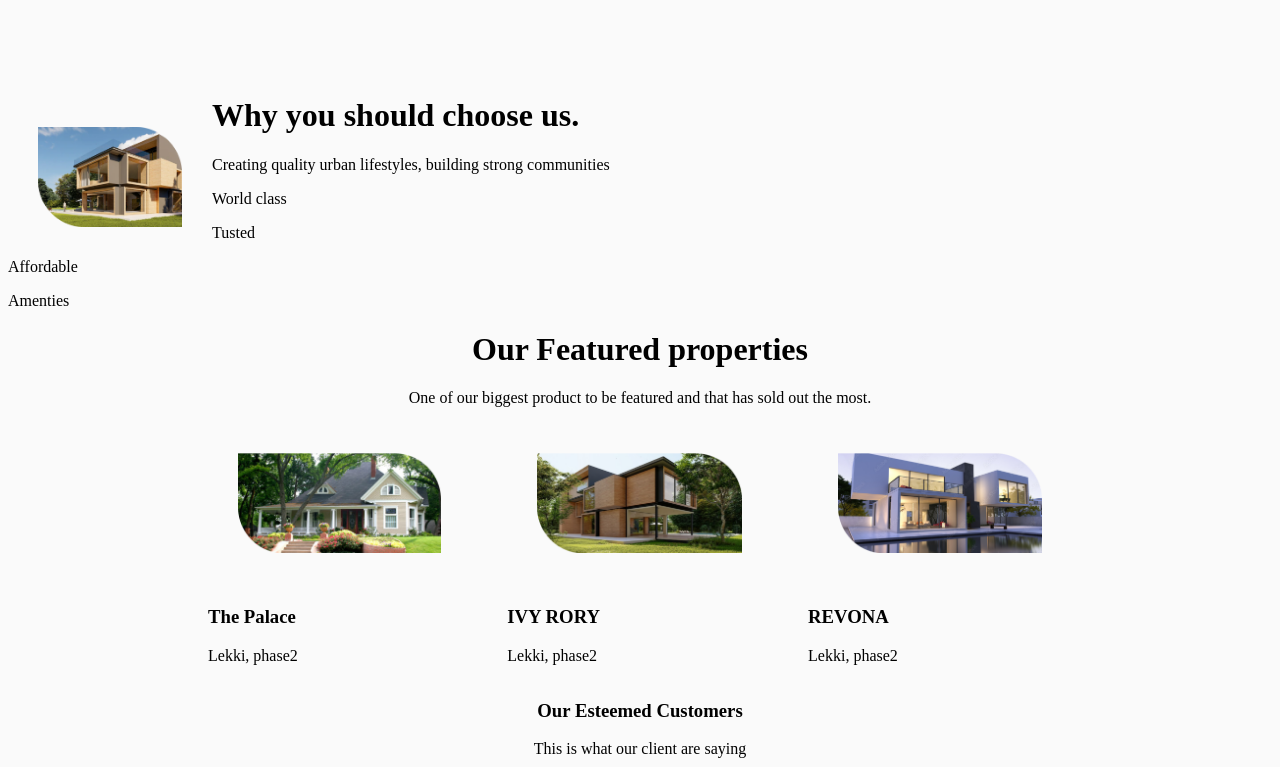
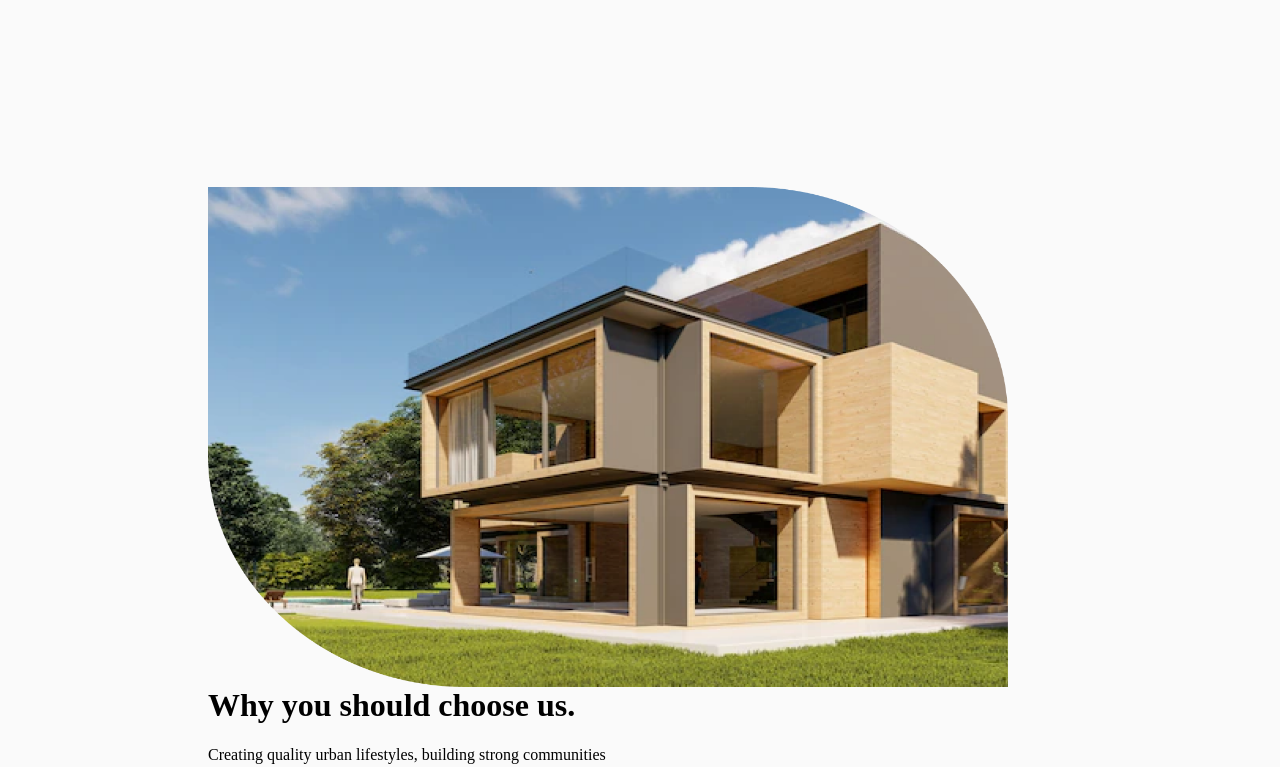
Before and after one commit to Peris-Wambui/Hotel_project, a plain HTML site: page index.html in a window 1280 px wide. Shown: the part 1676-2443 px from the top of the page. Drawn offline with Linux system fonts and the light colour scheme.

Commit message:
style the us section

```diff
--- a/index.html
+++ b/index.html
@@ -23,7 +23,7 @@
         </div>
         <h1 class="log">Vallie's Estate</h1>
     </div>
-    <hr>
+
 
     <div>
         <div class="home">
@@ -80,12 +80,10 @@
         </div>
     </div>
 
-    <div>
+            <div class="us">
                 <img src="./assest/images/image 2.png" alt=" "class="img2">
-            <div class="Us">
                 <h1>Why you should choose us.</h1>
                 <p>Creating quality urban lifestyles, building strong communities</p>
-            </div>
                 <p> World class</p>
                 <p> Tusted</p>
                 <p>Affordable </p>
--- a/style.css
+++ b/style.css
@@ -136,10 +136,19 @@ button
 .img2
 {
     float: left;
-    height: 100px;
-    margin: 30px;
+    height: 500px;
+    width: 800px;
+    margin-right: 100px;
+
 }
+
 .customer
 {
     float: right;
 }
+.us
+{
+    padding: 100px;
+    margin-left: 100px;
+    height: 500px;
+}
```
Lines whose indentation alone changed are shown as unchanged.
